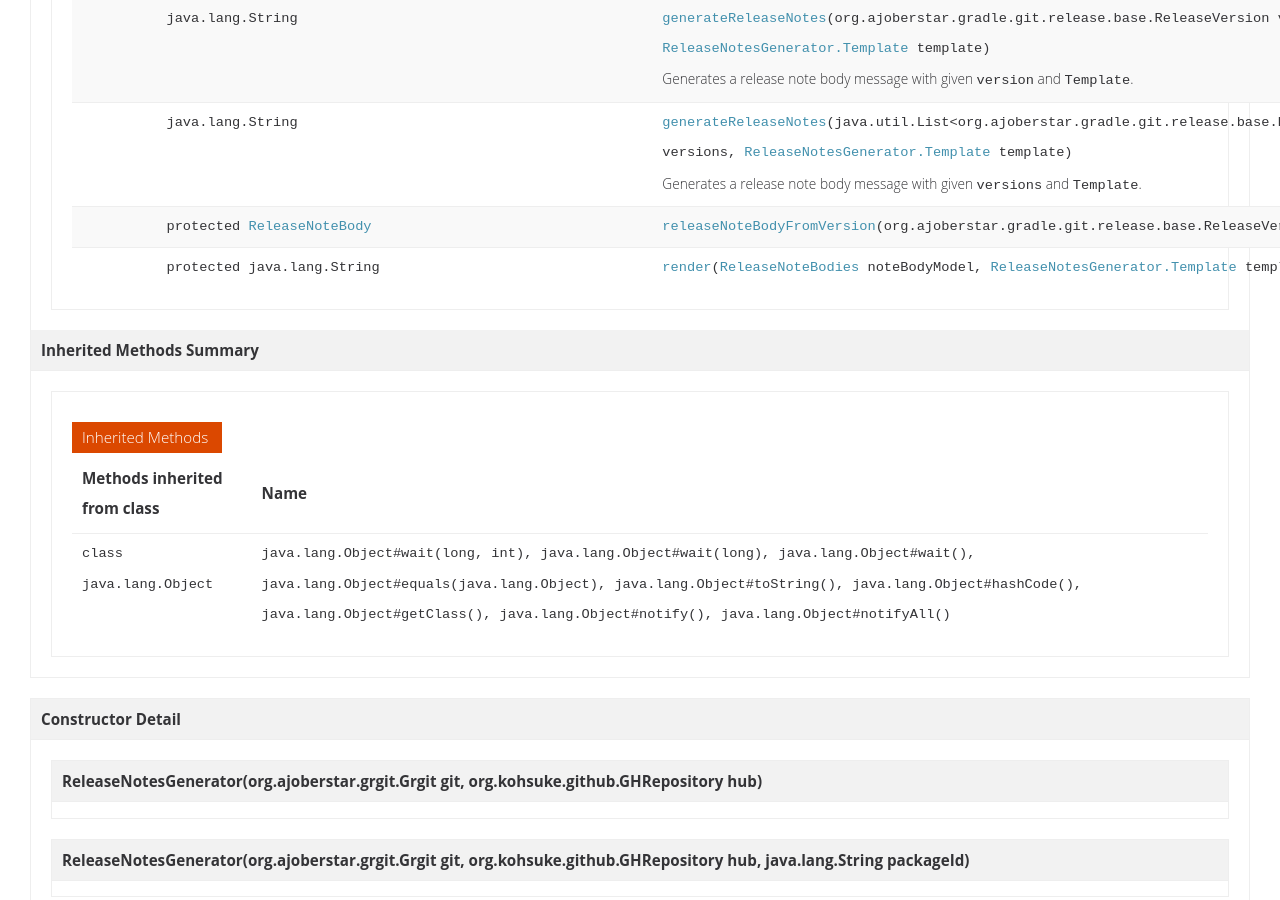
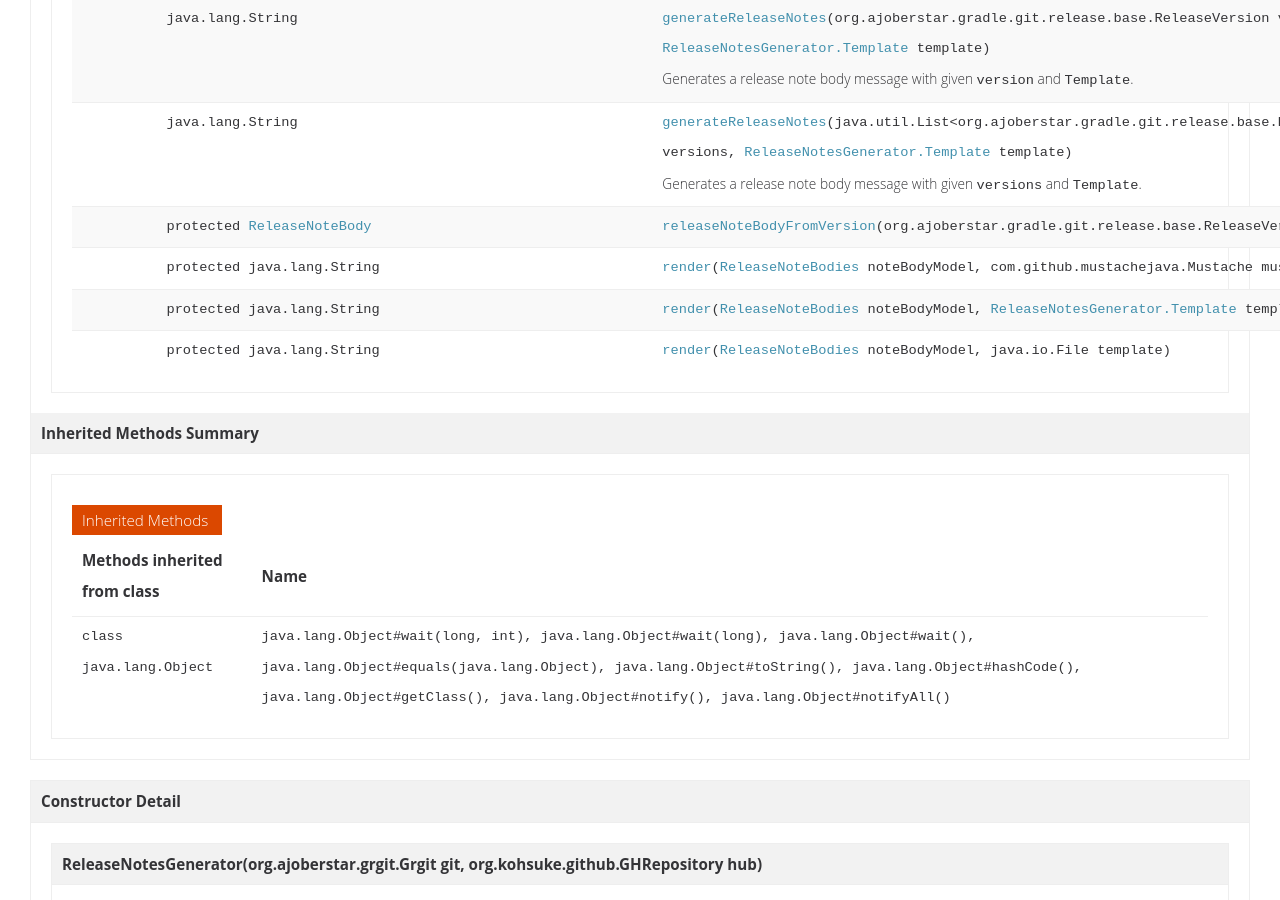
Before and after one commit to wooga/atlas-releaseNotesGenerator, a Jekyll site: the page docs/api/wooga/gradle/releaseNotesGenerator/utils/ReleaseNotesGenerator.html, which Jekyll copies as it is, in a window 1280 px wide and 900 px high, scrolled down 1191 px. Built offline with Jekyll 4.4.1, drawn with Linux system fonts in a browser that asks for light colours; some of the changed text lies outside the part shown.

Commit message:
Update Readme and Releasnotes after release

```diff
--- a/docs/api/index-all.html
+++ b/docs/api/index-all.html
@@ -336,7 +336,7 @@ if (location.href.indexOf('is-external=true') == -1) {
  </div></dd>
 <dt><span class="strong"><a href="wooga/gradle/releaseNotesGenerator/tasks/GenerateReleaseNotes.html#releaseVersionForIndex(int, List<GHRelease>)" title="Method in GenerateReleaseNotes">releaseVersionForIndex(int, List&lt;GHRelease&gt;)</a></span> - Method in <a href="wooga/gradle/releaseNotesGenerator/tasks/GenerateReleaseNotes.html">GenerateReleaseNotes</a>
 </dt><dd> <div class="block">Creates a org.ajoberstar.gradle.git.release.base.ReleaseVersion object from a list of Github releases and an index.</div></dd>
-<dt><span class="strong"><a href="wooga/gradle/releaseNotesGenerator/utils/ReleaseNotesGenerator.html#render(wooga.gradle.releaseNotesGenerator.utils.ReleaseNoteBodies, wooga.gradle.releaseNotesGenerator.utils.ReleaseNotesGenerator.Template)" title="Method in ReleaseNotesGenerator">render(ReleaseNoteBodies, ReleaseNotesGenerator.Template)</a></span> - Method in <a href="wooga/gradle/releaseNotesGenerator/utils/ReleaseNotesGenerator.html">ReleaseNotesGenerator</a>
+<dt><span class="strong"><a href="wooga/gradle/releaseNotesGenerator/utils/ReleaseNotesGenerator.html#render(wooga.gradle.releaseNotesGenerator.utils.ReleaseNoteBodies, java.io.File)" title="Method in ReleaseNotesGenerator">render(ReleaseNoteBodies, File)</a></span> - Method in <a href="wooga/gradle/releaseNotesGenerator/utils/ReleaseNotesGenerator.html">ReleaseNotesGenerator</a>
 </dt><dd> <div class="block"></div></dd>
 </dl>
 
--- a/docs/api/wooga/gradle/releaseNotesGenerator/utils/ReleaseNotesGenerator.html
+++ b/docs/api/wooga/gradle/releaseNotesGenerator/utils/ReleaseNotesGenerator.html
@@ -220,7 +220,19 @@ if (location.href.indexOf('is-external=true') == -1) {
                         <tr class="altColor">
                             <td class="colFirst"><code></code></td>
                             <td class="colLast"><code>protected&nbsp;java.lang.String</code></td>
+                            <td class="colLast"><code><strong><a href="#render(wooga.gradle.releaseNotesGenerator.utils.ReleaseNoteBodies, com.github.mustachejava.Mustache)">render</a></strong>(<a href='../../../../wooga/gradle/releaseNotesGenerator/utils/ReleaseNoteBodies.html'>ReleaseNoteBodies</a> noteBodyModel, com.github.mustachejava.Mustache mustache)</code><br></td>
+                        </tr>
+
+                        <tr class="rowColor">
+                            <td class="colFirst"><code></code></td>
+                            <td class="colLast"><code>protected&nbsp;java.lang.String</code></td>
                             <td class="colLast"><code><strong><a href="#render(wooga.gradle.releaseNotesGenerator.utils.ReleaseNoteBodies, wooga.gradle.releaseNotesGenerator.utils.ReleaseNotesGenerator.Template)">render</a></strong>(<a href='../../../../wooga/gradle/releaseNotesGenerator/utils/ReleaseNoteBodies.html'>ReleaseNoteBodies</a> noteBodyModel, <a href='../../../../wooga/gradle/releaseNotesGenerator/utils/ReleaseNotesGenerator.Template.html'>ReleaseNotesGenerator.Template</a> template)</code><br></td>
+                        </tr>
+
+                        <tr class="altColor">
+                            <td class="colFirst"><code></code></td>
+                            <td class="colLast"><code>protected&nbsp;java.lang.String</code></td>
+                            <td class="colLast"><code><strong><a href="#render(wooga.gradle.releaseNotesGenerator.utils.ReleaseNoteBodies, java.io.File)">render</a></strong>(<a href='../../../../wooga/gradle/releaseNotesGenerator/utils/ReleaseNoteBodies.html'>ReleaseNoteBodies</a> noteBodyModel, java.io.File template)</code><br></td>
                         </tr>
 
                     </table>
@@ -339,10 +351,26 @@ if (location.href.indexOf('is-external=true') == -1) {
                             </li>
                         </ul>
 
+                        <a name="render(wooga.gradle.releaseNotesGenerator.utils.ReleaseNoteBodies, com.github.mustachejava.Mustache)"><!-- --></a>
+                        <ul class="blockListLast">
+                            <li class="blockList">
+                                <h4>protected&nbsp;java.lang.String <strong>render</strong>(<a href='../../../../wooga/gradle/releaseNotesGenerator/utils/ReleaseNoteBodies.html'>ReleaseNoteBodies</a> noteBodyModel, com.github.mustachejava.Mustache mustache)</h4>
+                                <p></p>
+                            </li>
+                        </ul>
+
                         <a name="render(wooga.gradle.releaseNotesGenerator.utils.ReleaseNoteBodies, wooga.gradle.releaseNotesGenerator.utils.ReleaseNotesGenerator.Template)"><!-- --></a>
                         <ul class="blockListLast">
                             <li class="blockList">
                                 <h4>protected&nbsp;java.lang.String <strong>render</strong>(<a href='../../../../wooga/gradle/releaseNotesGenerator/utils/ReleaseNoteBodies.html'>ReleaseNoteBodies</a> noteBodyModel, <a href='../../../../wooga/gradle/releaseNotesGenerator/utils/ReleaseNotesGenerator.Template.html'>ReleaseNotesGenerator.Template</a> template)</h4>
+                                <p></p>
+                            </li>
+                        </ul>
+
+                        <a name="render(wooga.gradle.releaseNotesGenerator.utils.ReleaseNoteBodies, java.io.File)"><!-- --></a>
+                        <ul class="blockListLast">
+                            <li class="blockList">
+                                <h4>protected&nbsp;java.lang.String <strong>render</strong>(<a href='../../../../wooga/gradle/releaseNotesGenerator/utils/ReleaseNoteBodies.html'>ReleaseNoteBodies</a> noteBodyModel, java.io.File template)</h4>
                                 <p></p>
                             </li>
                         </ul>
```
Also changed, not shown: README.md (+1 -1 lines), RELEASE_NOTES.md (+8 -0 lines), docs/api/wooga/gradle/releaseNotesGenerator/tasks/GenerateReleaseNotes.html (+4 -4 lines), docs/api/wooga/gradle/releaseNotesGenerator/tasks/UpdateReleaseNotes.html (+4 -4 lines).
